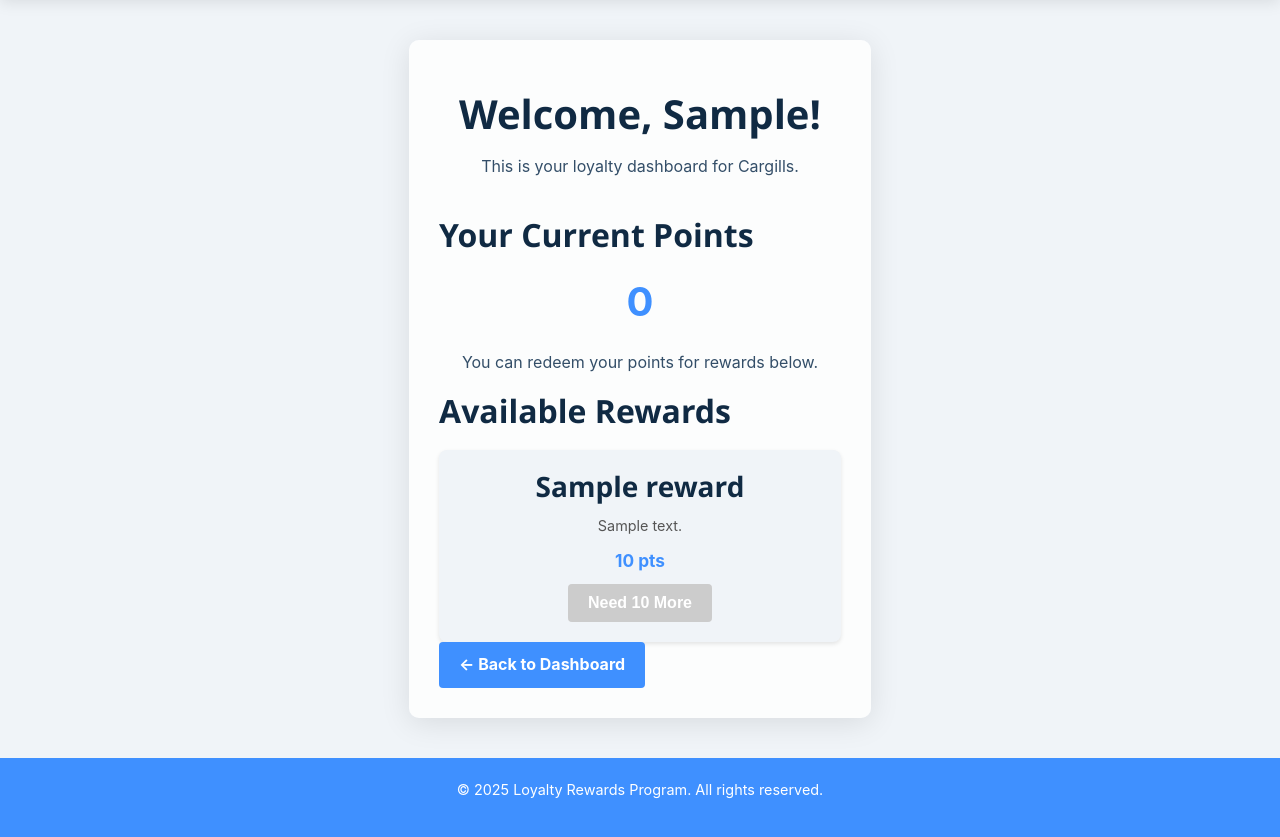
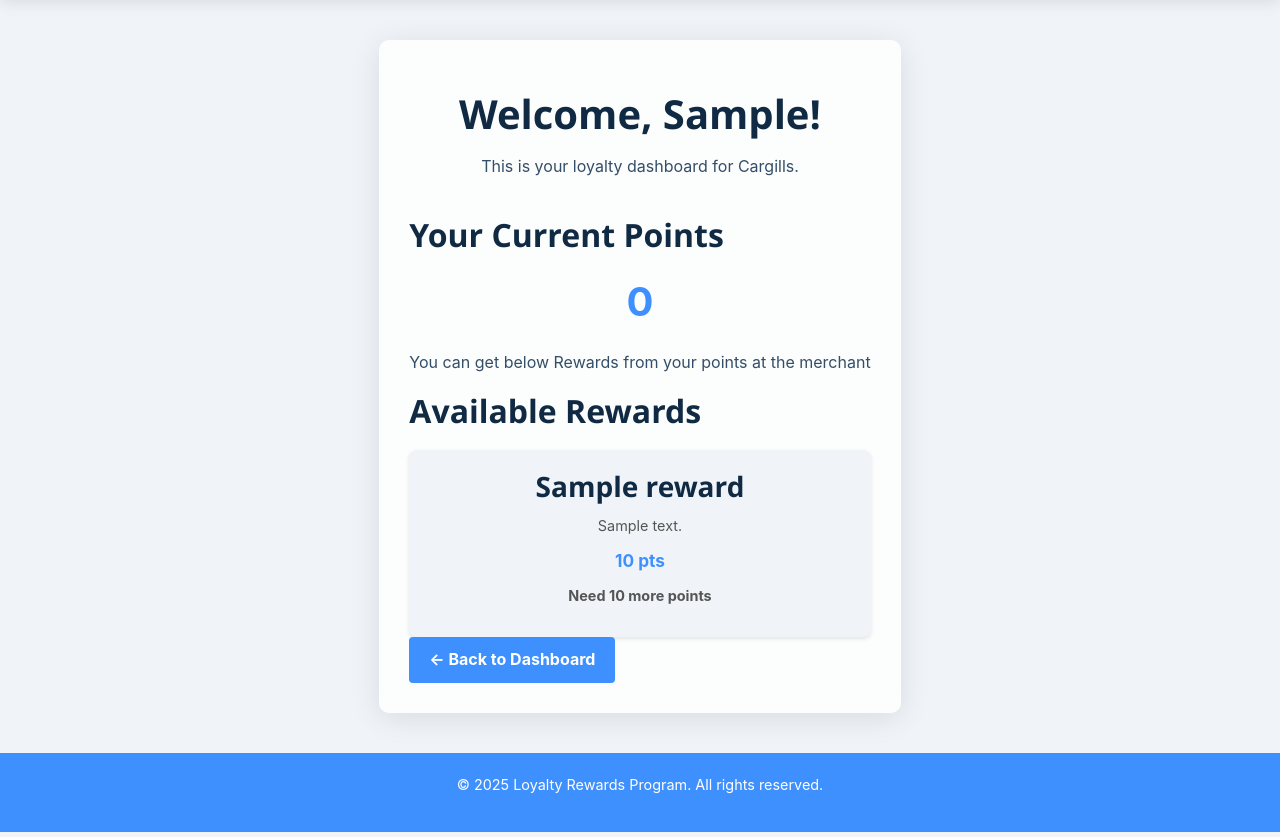
Before and after one commit to ThilankaIsuru/loyaltydashboard, a PHP site: page /merchant.php?merchant_id=1 in a window 1280 px wide. Shown: the part 103-940 px from the top of the page. Run offline with PHP 8.4, Linux system fonts and the light colour scheme; the visitor is signed in with stand-in values (Sample User, id 1); data comes from the database, SQL or seed files in the repository; tables that the repository leaves empty hold one stand-in row (values such as "Sample post").

Commit message:
remove redeem option

```diff
--- a/merchant.php
+++ b/merchant.php
@@ -101,7 +101,7 @@ $rewards = $rewards_stmt->fetchAll();
                 <p style="text-align: center; font-size: 2.5em; font-weight: bold; color: #3f90ff;">
                     <?= $current_points ?>
                 </p>
-                <p style="text-align: center;">You can redeem your points for rewards below.</p>
+                <p style="text-align: center;">You can get below Rewards from your points at the merchant</p>
             </div>
         </div>
 
@@ -118,10 +118,10 @@ $rewards = $rewards_stmt->fetchAll();
                             <p><?= htmlspecialchars($r['description']) ?></p>
                             <p><strong><?= $r['points_required'] ?> pts</strong></p>
                             <?php if ($current_points >= $r['points_required']): ?>
-                                <button class="btn">Redeem Now</button>
-                            <?php else: ?>
-                                <button class="btn" disabled>Need <?= $r['points_required'] - $current_points ?> More</button>
-                            <?php endif; ?>
+    <p class="reward-available">✅ Reward available</p>
+<?php else: ?>
+    <p class="need-more-points">Need <?= $r['points_required'] - $current_points ?> more points</p>
+<?php endif; ?>
                         </div>
                     <?php endforeach; ?>
                 <?php endif; ?>
@@ -182,6 +182,18 @@ $rewards = $rewards_stmt->fetchAll();
             background-color: #ccc;
             cursor: not-allowed;
         }
+
+        .reward-available {
+         color: #27ae60;
+         font-weight: bold;
+        margin-top: 10px;
+        }
+
+    .need-more-points {
+    color: #e74c3c;
+    font-weight: bold;
+    margin-top: 10px;
+}
     </style>
 </body>
 </html>
```
